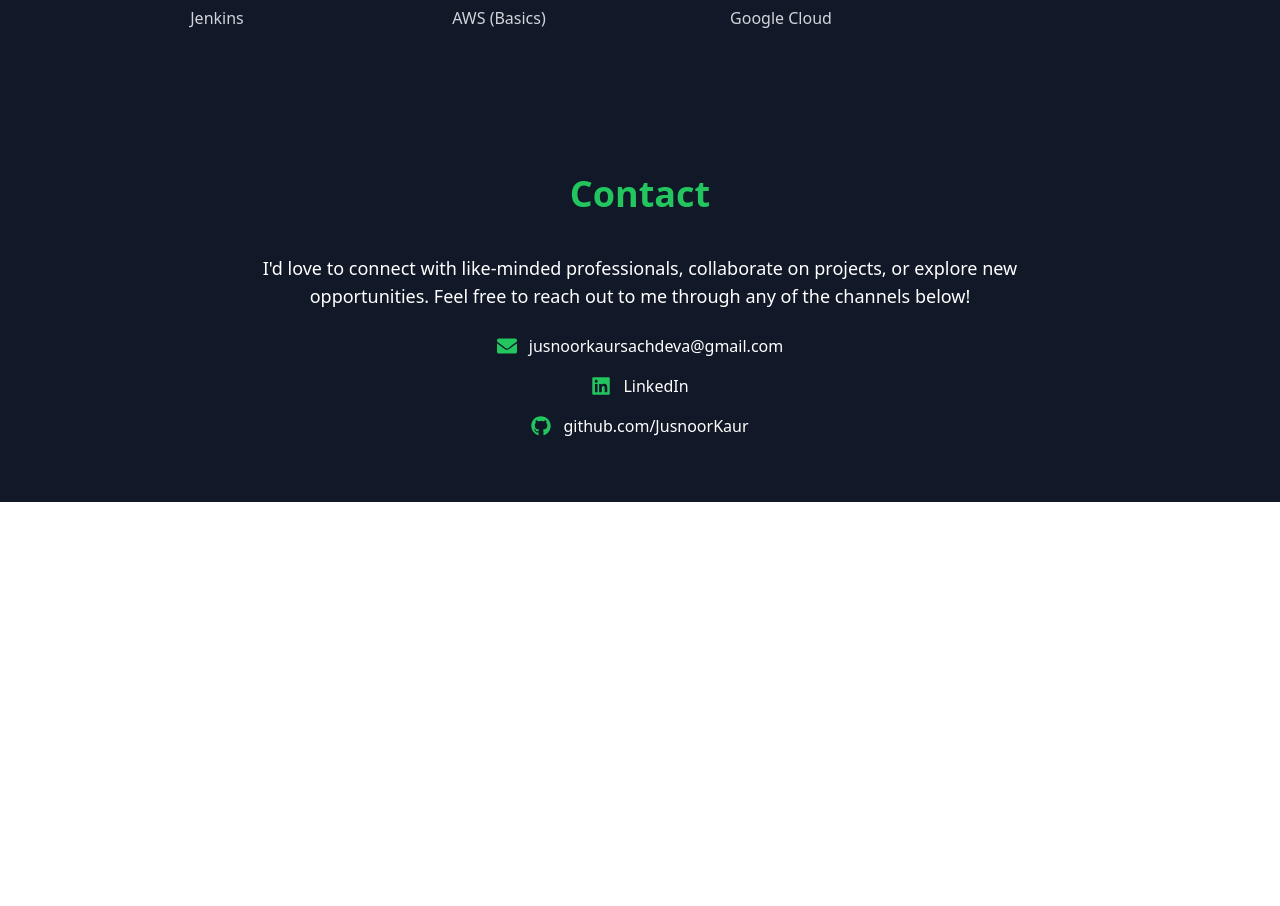
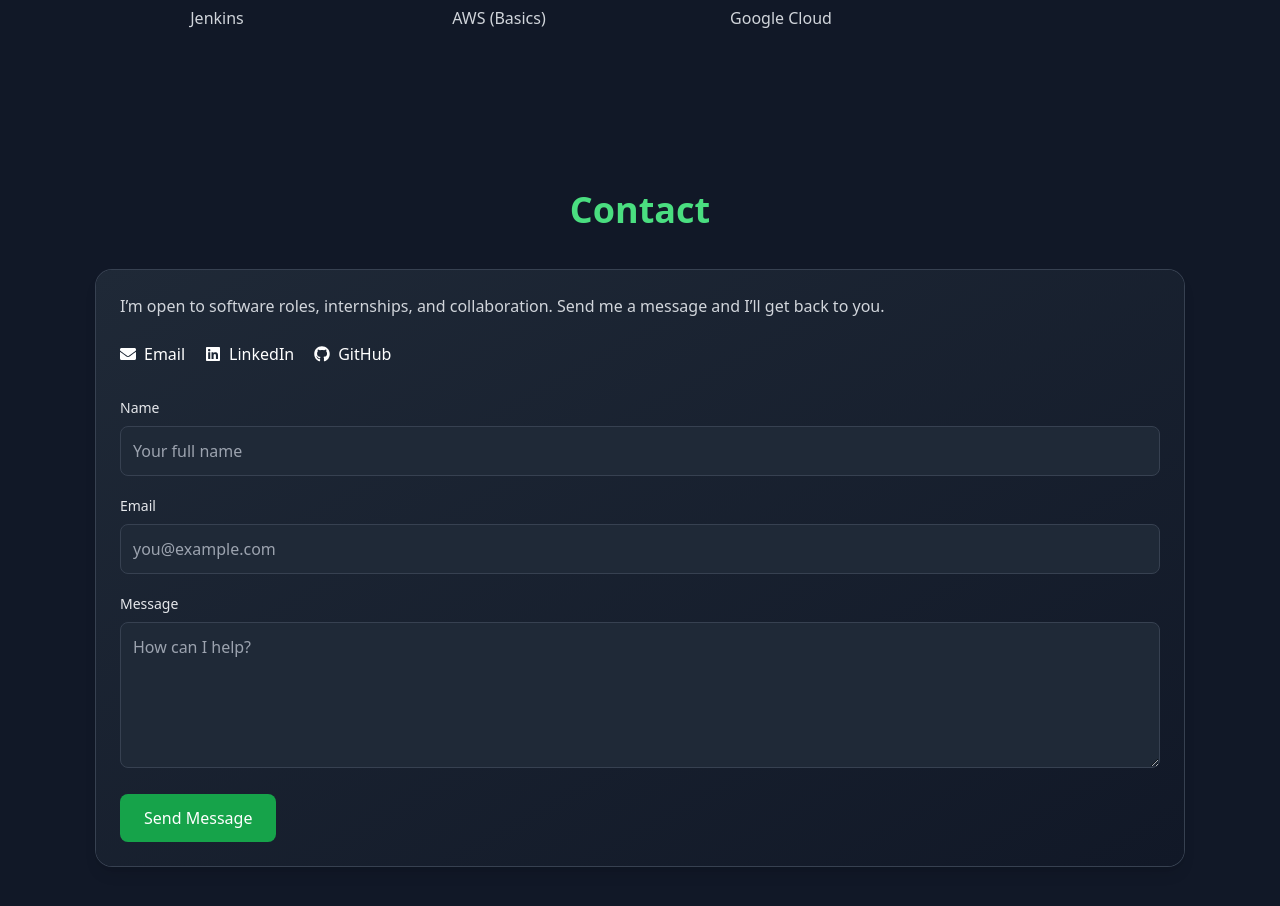
Before and after one commit to jusnoorkaur/jusnoor-portfolio, a React (Create React App) app: page / in a window 1280 px wide. Shown: the part 4166-5072 px from the top of the page. Before the commit the page ends 4668 px from the top, so only its background shows below. Built offline with nearby package versions, Linux system fonts and the light colour scheme; the HTML template or start-up script is replaced by a standard one.

Commit message:
feat(contact): connect Contact form to Formspree endpoint

```diff
--- a/src/components/Contact.js
+++ b/src/components/Contact.js
@@ -1,49 +1,135 @@
-import React from 'react';
-import { FaEnvelope, FaLinkedin, FaGithub } from 'react-icons/fa';
+// src/components/Contact.js
+import React, { useRef, useState } from "react";
+import { FaLinkedin, FaEnvelope, FaGithub } from "react-icons/fa";
+
+const FORMSPREE_ENDPOINT = "https://formspree.io/f/mvgbpwop";
 
 const Contact = () => {
+  const formRef = useRef(null);
+  const [status, setStatus] = useState({ type: "", msg: "" });
+  const [submitting, setSubmitting] = useState(false);
+
+  const onSubmit = async (e) => {
+    e.preventDefault();
+    setStatus({ type: "", msg: "" });
+
+    const fd = new FormData(formRef.current);
+    const name = fd.get("from_name")?.toString().trim();
+    const email = fd.get("reply_to")?.toString().trim();
+    const message = fd.get("message")?.toString().trim();
+    const hp = fd.get("_hp");
+
+    if (hp) return; // honeypot
+    if (!name || !email || !message) {
+      setStatus({ type: "error", msg: "Please fill in all fields." });
+      return;
+    }
+
+    try {
+      setSubmitting(true);
+      const res = await fetch(FORMSPREE_ENDPOINT, {
+        method: "POST",
+        headers: { "Accept": "application/json" },
+        body: fd,
+      });
+
+      if (res.ok) {
+        setStatus({ type: "success", msg: "Thanks! Your message has been sent." });
+        formRef.current.reset();
+      } else {
+        setStatus({ type: "error", msg: "Could not send right now. Please try again later." });
+      }
+    } catch {
+      setStatus({ type: "error", msg: "Network error. Please try again later." });
+    } finally {
+      setSubmitting(false);
+    }
+  };
+
   return (
-    <section id="contact" className="py-16 bg-gray-900 text-white">
-      <h2 className="text-4xl font-bold text-center text-green-500 mb-10">Contact</h2>
-      <div className="max-w-4xl mx-auto px-4 text-center">
-        <p className="text-lg mb-6">
-          I'd love to connect with like-minded professionals, collaborate on projects, or explore new opportunities.
-          Feel free to reach out to me through any of the channels below!
-        </p>
-        <div className="space-y-4">
-          <div className="flex items-center justify-center gap-3 text-green-500">
-            <FaEnvelope className="text-xl" />
-            <a href="mailto:jusnoorkaursachdeva@gmail.com" className="text-white hover:underline">
-              jusnoorkaursachdeva@gmail.com
+    <section id="contact" className="px-8 py-20 max-w-6xl mx-auto">
+      <h2 className="text-3xl md:text-4xl font-bold text-center text-green-400 mb-10">
+        Contact
+      </h2>
+
+      <div className="grid grid-cols-1 gap-8">
+        <article className="rounded-2xl bg-gradient-to-br from-gray-800 to-gray-900 p-6 shadow-lg ring-1 ring-gray-700">
+          <p className="text-gray-300 mb-6">
+            I’m open to software roles, internships, and collaboration. Send me a message and I’ll get back to you.
+          </p>
+
+          <div className="flex items-center gap-5 mb-8">
+            <a href="mailto:jusnoorsachdeva5@gmail.com" className="flex items-center gap-2 hover:text-green-400 transition">
+              <FaEnvelope /> Email
+            </a>
+            <a
+              href="https://www.linkedin.com/in/jusnoor-kaur-sachdeva-b53a18209"
+              target="_blank" rel="noopener noreferrer"
+              className="flex items-center gap-2 hover:text-green-400 transition"
+            >
+              <FaLinkedin /> LinkedIn
+            </a>
+            <a
+              href="https://github.com/jusnoorkaur"
+              target="_blank" rel="noopener noreferrer"
+              className="flex items-center gap-2 hover:text-green-400 transition"
+            >
+              <FaGithub /> GitHub
             </a>
           </div>
-          <div className="flex items-center justify-center gap-3 text-green-500">
-            <FaLinkedin className="text-xl" />
-            <a
-              href="https://www.linkedin.com/in/jusnoor-kaur-sachdeva-b53a18209"
-              target="_blank"
-              rel="noopener noreferrer"
-              className="text-white hover:underline"
+
+          <form ref={formRef} onSubmit={onSubmit} className="space-y-5">
+            <input type="text" name="_hp" className="hidden" tabIndex="-1" autoComplete="off" />
+
+            <div>
+              <label className="block text-sm mb-2 text-gray-200" htmlFor="from_name">Name</label>
+              <input
+                id="from_name" name="from_name" type="text"
+                className="w-full rounded-lg bg-gray-800 border border-gray-700 p-3 text-white focus:outline-none focus:ring-2 focus:ring-green-500"
+                placeholder="Your full name"
+                required
+              />
+            </div>
+
+            <div>
+              <label className="block text-sm mb-2 text-gray-200" htmlFor="reply_to">Email</label>
+              <input
+                id="reply_to" name="reply_to" type="email"
+                className="w-full rounded-lg bg-gray-800 border border-gray-700 p-3 text-white focus:outline-none focus:ring-2 focus:ring-green-500"
+                placeholder="you@example.com"
+                required
+              />
+            </div>
+
+            <div>
+              <label className="block text-sm mb-2 text-gray-200" htmlFor="message">Message</label>
+              <textarea
+                id="message" name="message" rows="5"
+                className="w-full rounded-lg bg-gray-800 border border-gray-700 p-3 text-white focus:outline-none focus:ring-2 focus:ring-green-500"
+                placeholder="How can I help?"
+                required
+              />
+            </div>
+
+            {status.msg && (
+              <div className={`text-sm ${status.type === "success" ? "text-green-400" : "text-red-400"}`}>
+                {status.msg}
+              </div>
+            )}
+
+            <button
+              type="submit" disabled={submitting}
+              className={`inline-flex justify-center items-center rounded-lg bg-green-600 hover:bg-green-500 text-white font-medium px-6 py-3 transition ${
+                submitting ? "opacity-70 cursor-not-allowed" : ""
+              }`}
             >
-              LinkedIn
-            </a>
-          </div>
-          <div className="flex items-center justify-center gap-3 text-green-500">
-            <FaGithub className="text-xl" />
-            <a
-              href="https://github.com/JusnoorKaur"
-              target="_blank"
-              rel="noopener noreferrer"
-              className="text-white hover:underline"
-            >
-              github.com/JusnoorKaur
-            </a>
-          </div>
-        </div>
+              {submitting ? "Sending..." : "Send Message"}
+            </button>
+          </form>
+        </article>
       </div>
     </section>
   );
 };
 
 export default Contact;
-;
```
